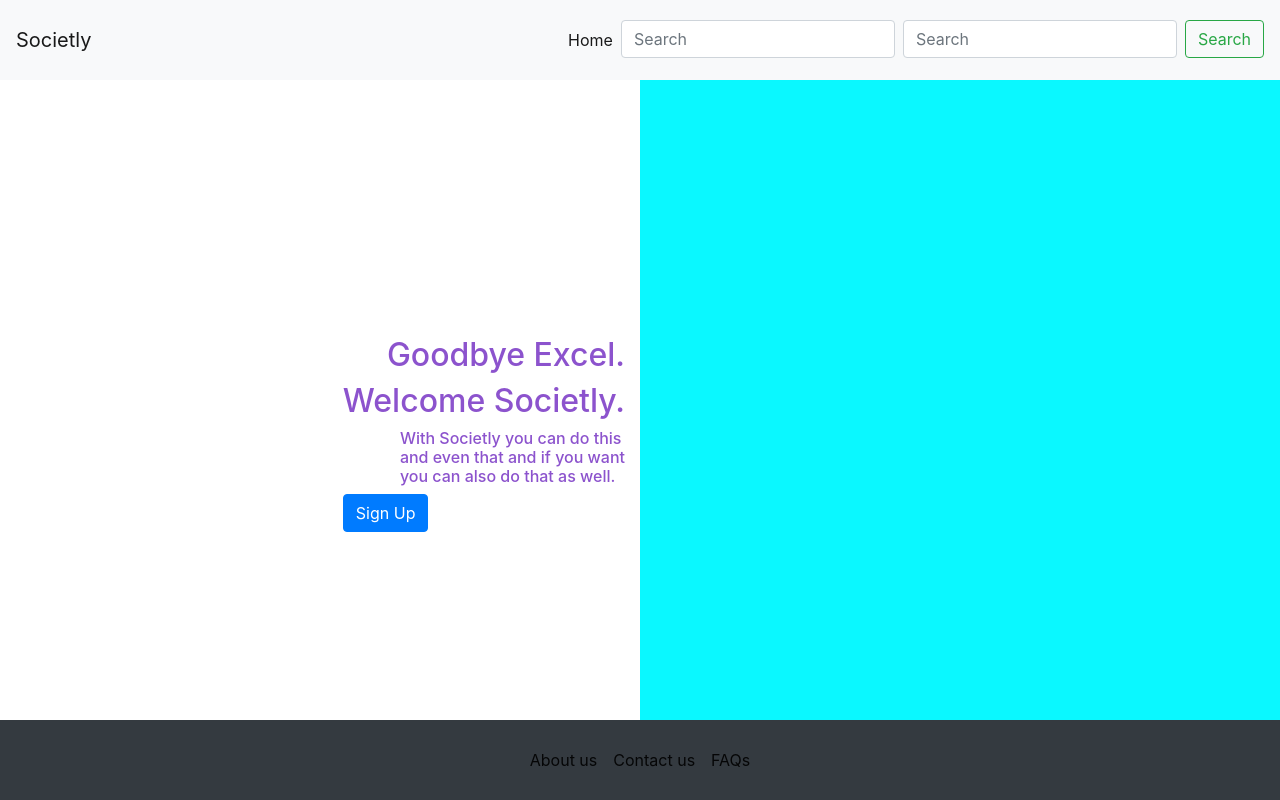
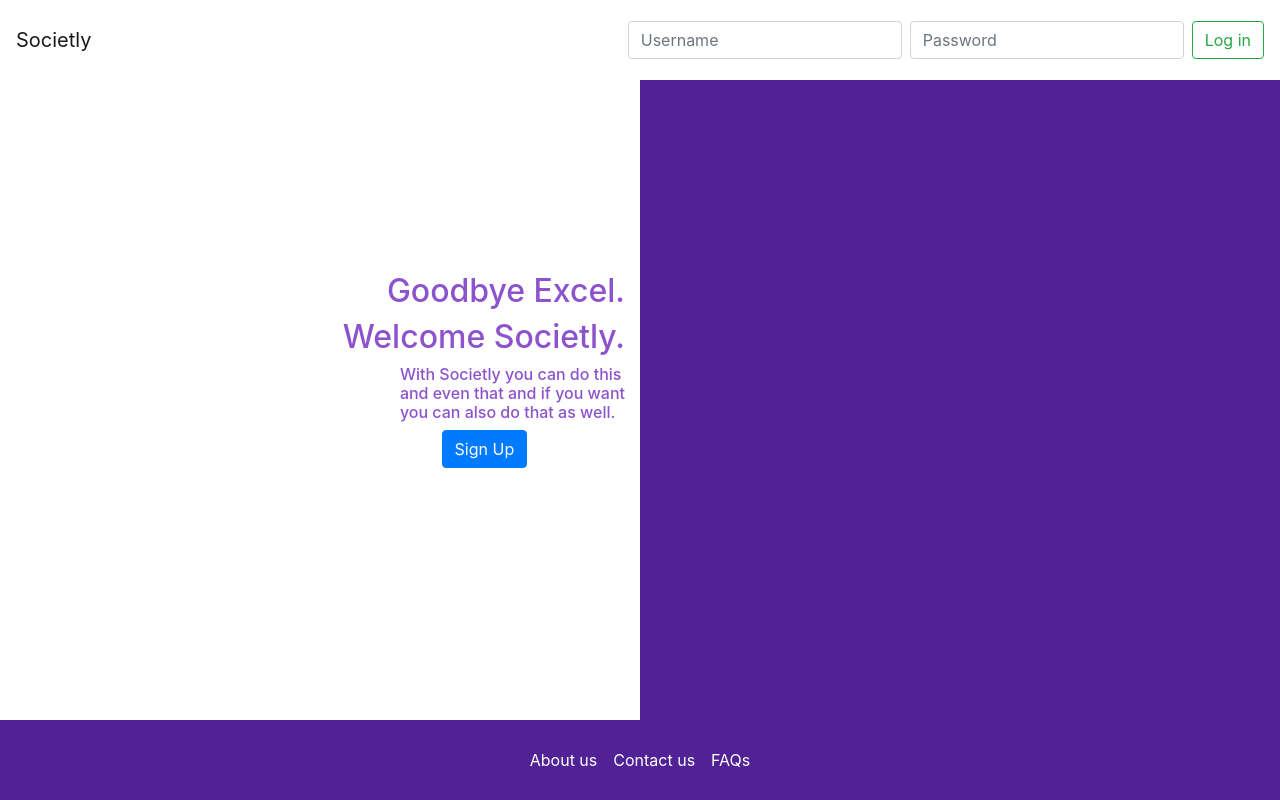
Before and after one commit to josepperna/societly, a Django app: template backend/templates/societly/home.html in a window 1280 px wide. Run offline with Django 3.2, Linux system fonts and the light colour scheme; the template is opened without the code that fills it, so the values that code supplies are empty; some libraries are stand-ins or nearby versions.

Commit message:
almost done

```diff
--- a/backend/templates/societly/home.html
+++ b/backend/templates/societly/home.html
@@ -21,22 +21,22 @@
 <body class = "h-100">
 
    <div class ="h-100">
-            <nav class="navbar navbar-expand navbar-light bg-light" style ="height:10% !important">
+            <nav class="navbar navbar-expand navbar-light bg-white" style ="height:10% !important">
                 <a class="navbar-brand " href="/">Societly</a>
 
-                <div class="collapse navbar-collapse justify-content-end" id="navbarSupportedContent">
+                <div class=" collapse navbar-collapse justify-content-end" id="navbarSupportedContent">
 
                     <ul class="nav navbar-nav">
 
-                        <li class="nav-item active">
-                            <a class="nav-link" href="">Home <span class="sr-only">(current)</span></a>
+                        <li class="nav-item active d-md-none ">
+                            <a class="nav-link" style = "background-color:rgb(81, 34, 149); border-radius: 25%" href=""><font color = "white">Log In</font></a>
                         </li>
 
-                        <li class="nav-item ">
+                        <li class="nav-item  d-none d-md-block ">
                             <form class="form-inline">
-                                <input class="form-control mr-sm-2" type="search" placeholder="Search" aria-label="Search">
-                                <input class="form-control mr-sm-2" type="search" placeholder="Search" aria-label="Search">
-                                <button class="btn btn-outline-success my-2 my-sm-0" type="submit">Search</button>
+                                <input class="form-control mr-sm-2" type="search" placeholder="Username" >
+                                <input class="form-control mr-sm-2" type="search" placeholder="Password" >
+                                <button class="btn btn-outline-success my-2 my-sm-0" type="submit">Log in</button>
                             </form>
                         </li>
                     </ul>
@@ -44,12 +44,12 @@
 
             </nav>
 
-            <div class=" container-fluid no-gutters" style ="height:80% !important">
+            <div class=" container-fluid no-gutters" style ="height:80% !important;">
                     <div class="row flex-grow h-100">
 
-                        <div class="col-6 h-100" >
+                        <div class="col-12 col-sm-6 h-100" >
 
-                              <div style = " float:right; position:relative; top:40%;">
+                              <div style = " float:right; position:relative; top:30%; !important;">
 
                                   <div><h2 style = "color: #8C53CD; float:right;">Goodbye Excel.</h2>
                                   </div>
@@ -63,36 +63,38 @@
                                        you can also do that as well.</h6>
                                  </div>
 
+                                <div style  = "margin-left: 35%;">
+                                  <a class="btn btn-primary" style = "" href="#" role="button">Sign Up</a>
+                                </div>
 
-                                  <a class="btn btn-primary" style =  "" href="#" role="button">Sign Up</a>
                                </div>
 
                         </div>
 
 
-                         <div class=" col-6 h-100" style = "padding:0;">
+                         <div class=" col-6 h-100 d-none d-sm-block" style = "padding:0;">
                                 <!-- <img src = {{image.url}} > -->
-                                <div style = "background-color: rgb(10,248,255); height:100%;">
+                                <div style = "background-color: rgb(81, 34, 149); height:100%;">
                                 </div>
                          </div>
 
                     </div>
             </div>
 
-            <footer class="navbar navbar-expand fixed-bottom navbar-light bg-dark " style = "position:relative; bottom: 0; height:10% !important">
+            <footer class="navbar navbar-expand fixed-bottom navbar-light" style = " background-color: rgb(81, 34, 149); height:10% !important">
 
                 <div class="centered mx-auto">
                   <ul class="nav navbar-nav ">
 
                         <li class="nav-item active">
-                            <a class="nav-link" href="">About us</a>
+                            <a class="nav-link" href=""><font color="white">About us</font></a>
                          </li>
 
                         <li class="nav-item active">
-                            <a class="nav-link" href="">Contact us</a>
+                            <a class="nav-link" href=""><font color="white">Contact us</font></a>
                          </li>
                         <li class="nav-item active">
-                            <a class="nav-link" href="">FAQs</a>
+                            <a class="nav-link" href=""><font color="white">FAQs</font></a>
                          </li>
                      </ul>
                     </div>
```
